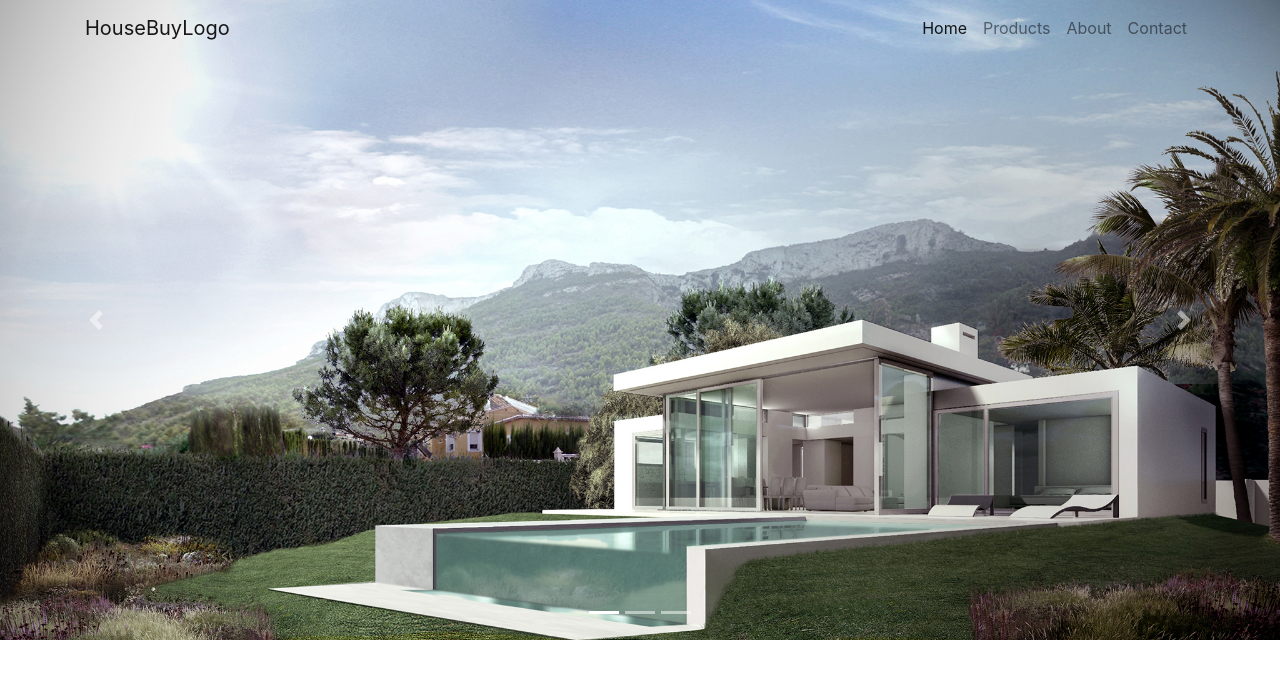
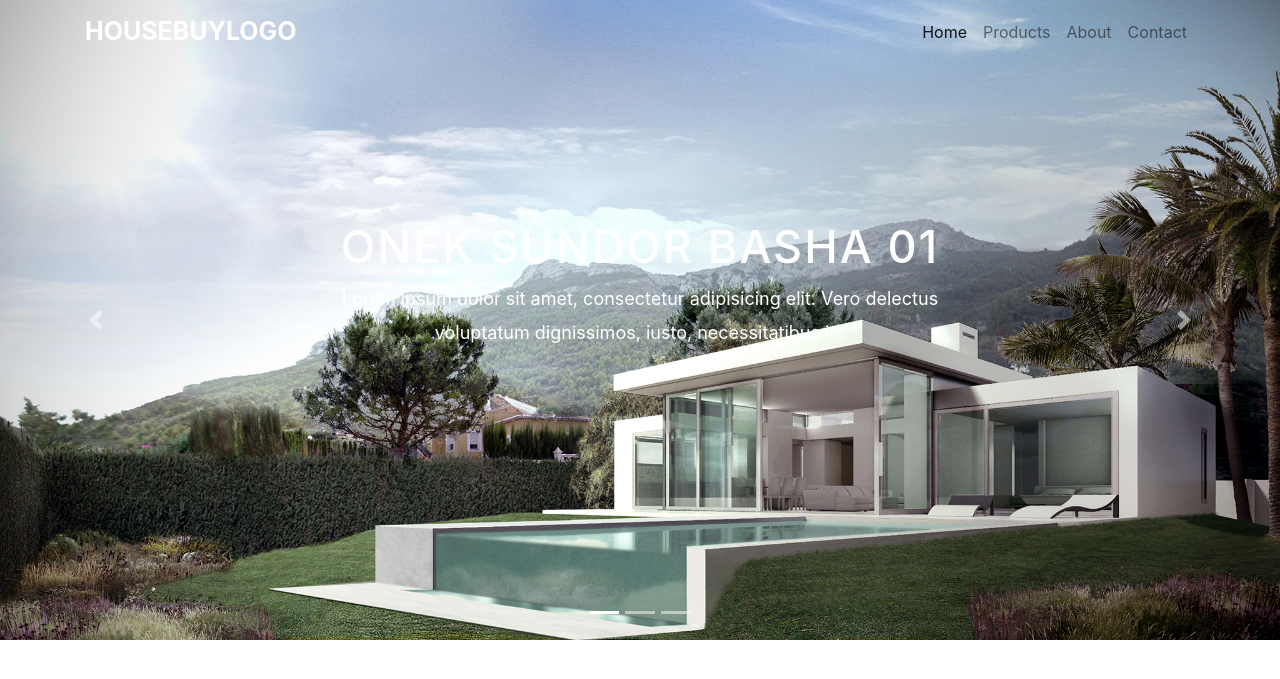
Before and after one commit to atiqueMorshed/CSE370_ecommerce, a PHP site: page / in a window 1280 px wide. Shown: the top 679 px of the page. Run offline with PHP 8.4, Linux system fonts and the light colour scheme.

Commit message:
initial style.css

```diff
--- a/css/style.css
+++ b/css/style.css
@@ -0,0 +1,33 @@
+.carousel-item {
+  height = 100vh
+  min-height: 300px;
+  background: no-repeat center scroll;
+  -webkit-background-size: cover;
+  background-size: cover;
+}
+
+.carousel-caption {
+  bottom: 270px;
+}
+
+.carousel-caption h5{
+  font-size: 45px;
+  text-transform: uppercase;
+  letter-spacing: 2px;
+  margin-top: 25px;
+}
+
+.carousel-caption p{
+  width: 75%;
+  margin: auto;
+  font-size: 18px;
+  line-height: 1.9;
+}
+
+.navbar-light .navbar-brand{
+  color: #fff;
+  font-size: 25px;
+  text-transform: uppercase;
+  font-weight: bold;
+  letter spacing: 2px;
+}
--- a/index.php
+++ b/index.php
@@ -43,12 +43,24 @@
     <div class="carousel-inner">
       <div class="carousel-item active">
         <img src="img/hs01.jpg" class="d-block w-100" alt="...">
+          <div class="carousel-caption d-none d-md-block">
+            <h5>Onek Sundor Basha 01</h5>
+            <p>Lorem ipsum dolor sit amet, consectetur adipisicing elit. Vero delectus voluptatum dignissimos, iusto, necessitatibus in!</p>
+          </div>
       </div>
       <div class="carousel-item">
         <img src="img/hs01.jpg" class="d-block w-100" alt="...">
+          <div class="carousel-caption d-none d-md-block">
+            <h5>Onek Sundor Basha 02</h5>
+            <p>Lorem ipsum dolor sit amet, consectetur adipisicing elit. Vero delectus voluptatum dignissimos, iusto, necessitatibus in!</p>
+          </div>
       </div>
       <div class="carousel-item">
         <img src="img/hs01.jpg" class="d-block w-100" alt="...">
+        <div class="carousel-caption d-none d-md-block">
+          <h5>Onek Sundor Basha 03</h5>
+          <p>Lorem ipsum dolor sit amet, consectetur adipisicing elit. Vero delectus voluptatum dignissimos, iusto, necessitatibus in!</p>
+        </div>
       </div>
     </div>
     <a class="carousel-control-prev" href="#carouselExampleIndicators" role="button" data-slide="prev">
```
